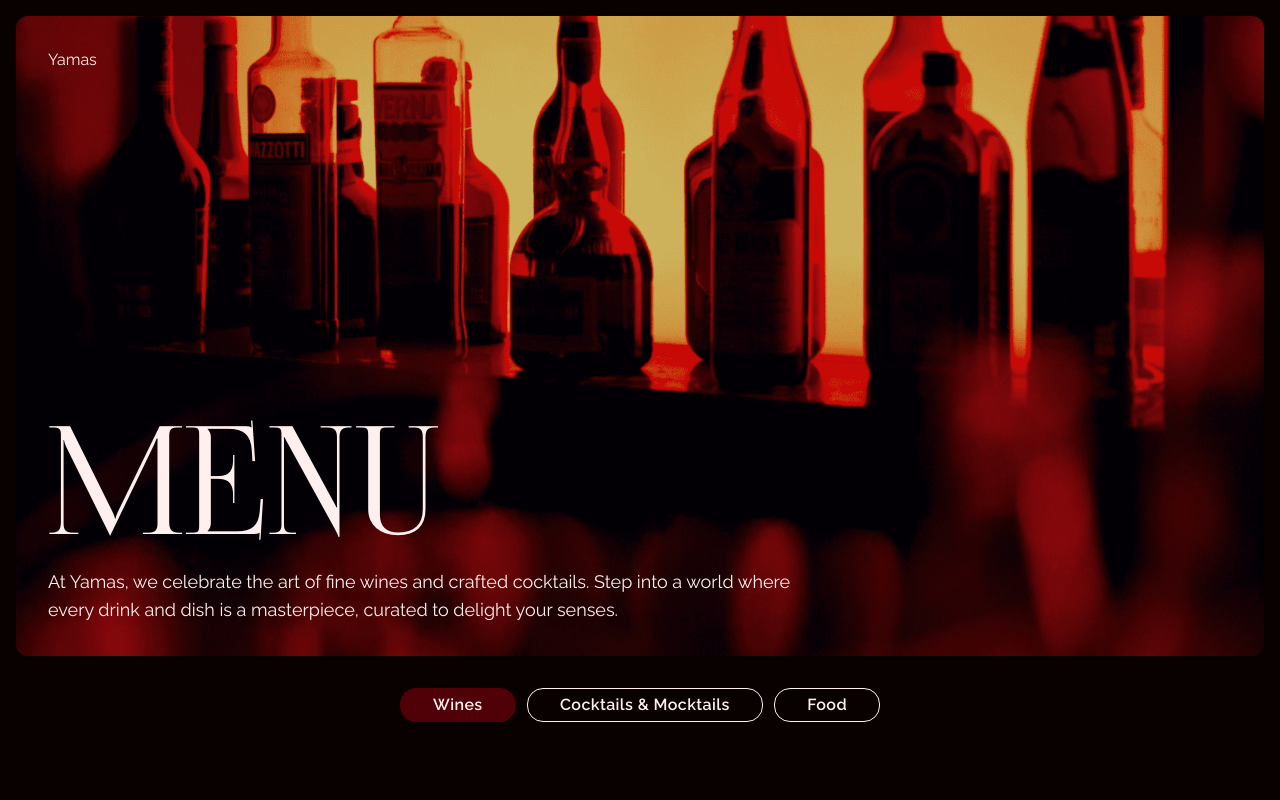
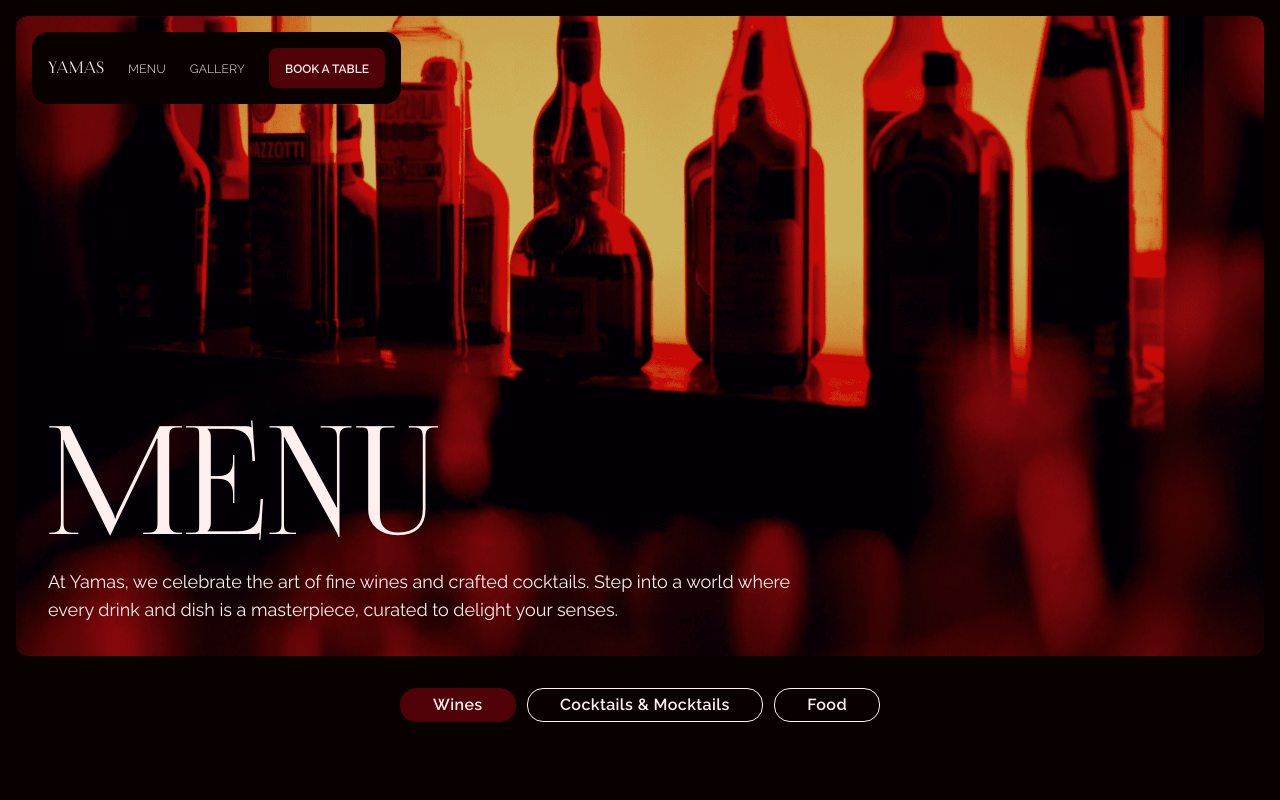
Before and after one commit to Wambui-N/Yamas, a Next.js app: page /menu in a window 1280 px wide. Shown: the top 800 px of the page. Built offline with nearby package versions, Linux system fonts and the light colour scheme.

Commit message:
add navigation

```diff
--- /dev/null
+++ b/src/Components/Navbar.js
@@ -0,0 +1,37 @@
+import Link from "next/link";
+import React from "react";
+
+const Navbar = () => {
+  return (
+    <div className="absolute top-8 left-8 bg-black p-4 rounded-2xl">
+      <ul className="flex flex-row items-center gap-6">
+        <li className="">
+          <Link
+            href="/"
+            className="uppercase tracking-wide"
+            style={{ fontFamily: "myFont" }}
+          >
+            yamas
+          </Link>
+        </li>
+        <li className="">
+          <Link href="/menu" className="uppercase text-xs font-light tracking-wide">
+            Menu
+          </Link>
+        </li>
+        <li className="">
+          <Link href="/gallery" className="uppercase text-xs font-light tracking-wide">
+            Gallery
+          </Link>
+        </li>
+        <li className="bg-primary px-4 py-2 rounded-lg">
+          <Link href="/menu" className="uppercase text-xs font-semibold">
+            Book a table
+          </Link>
+        </li>
+      </ul>
+    </div>
+  );
+};
+
+export default Navbar;
--- a/src/Components/index.js
+++ b/src/Components/index.js
@@ -1,5 +1,7 @@
 import Menu_Section from "./Menu_Section";
+import Navbar from "./Navbar";
 
 export {
     Menu_Section,
+    Navbar,
 }
--- a/src/app/layout.js
+++ b/src/app/layout.js
@@ -1,5 +1,6 @@
 import { Raleway } from "next/font/google";
 import "./globals.css";
+import { Navbar } from "@/Components";
 
 const raleway = Raleway({ subsets: ["latin"] });
 
@@ -11,7 +12,9 @@ export const metadata = {
 export default function RootLayout({ children }) {
   return (
     <html lang="en">
-      <body className={raleway.className}>{children}</body>
+      <body className={`${raleway.className} relative`}>
+        <Navbar />
+        {children}</body>
     </html>
   );
 }
--- a/src/app/menu/page.js
+++ b/src/app/menu/page.js
@@ -4,8 +4,7 @@ export default function Menu() {
   return (
     <main className="h-full">
       <div className="h-[80vh] bg-[url('/Menu_Hero.png')] bg-cover bg-no-repeat bg-center rounded-xl">
-        <div className="w-full bg-black/20 p-[2rem] h-full flex flex-col justify-between rounded-xl">
-          <div>Yamas</div>
+        <div className="w-full bg-black/20 p-[2rem] h-full flex flex-col justify-end rounded-xl">
           <div>
             <h1
               className="font-fog uppercase text-[150px] leading-none"
--- a/src/app/page.js
+++ b/src/app/page.js
@@ -4,11 +4,10 @@ export default function page() {
   return (
     <main className="h-full grid grid-cols-7 gap-[1rem]">
       <div className="bg-[url('/Hero.png')] bg-cover bg-no-repeat bg-bottom rounded-xl col-span-5 h-full">
-        <div className="w-full bg-black/20 p-[2rem] h-full flex flex-col justify-between rounded-xl">
-          <div>Menu</div>
+        <div className="w-full bg-black/40 p-[2rem] h-full flex flex-col justify-end rounded-xl">
           <div>
             <h1
-              className="font-fog uppercase text-[150px] leading-none"
+              className="uppercase text-[150px] leading-none"
               style={{ fontFamily: "myFont" }}
             >
               Yamas
```
